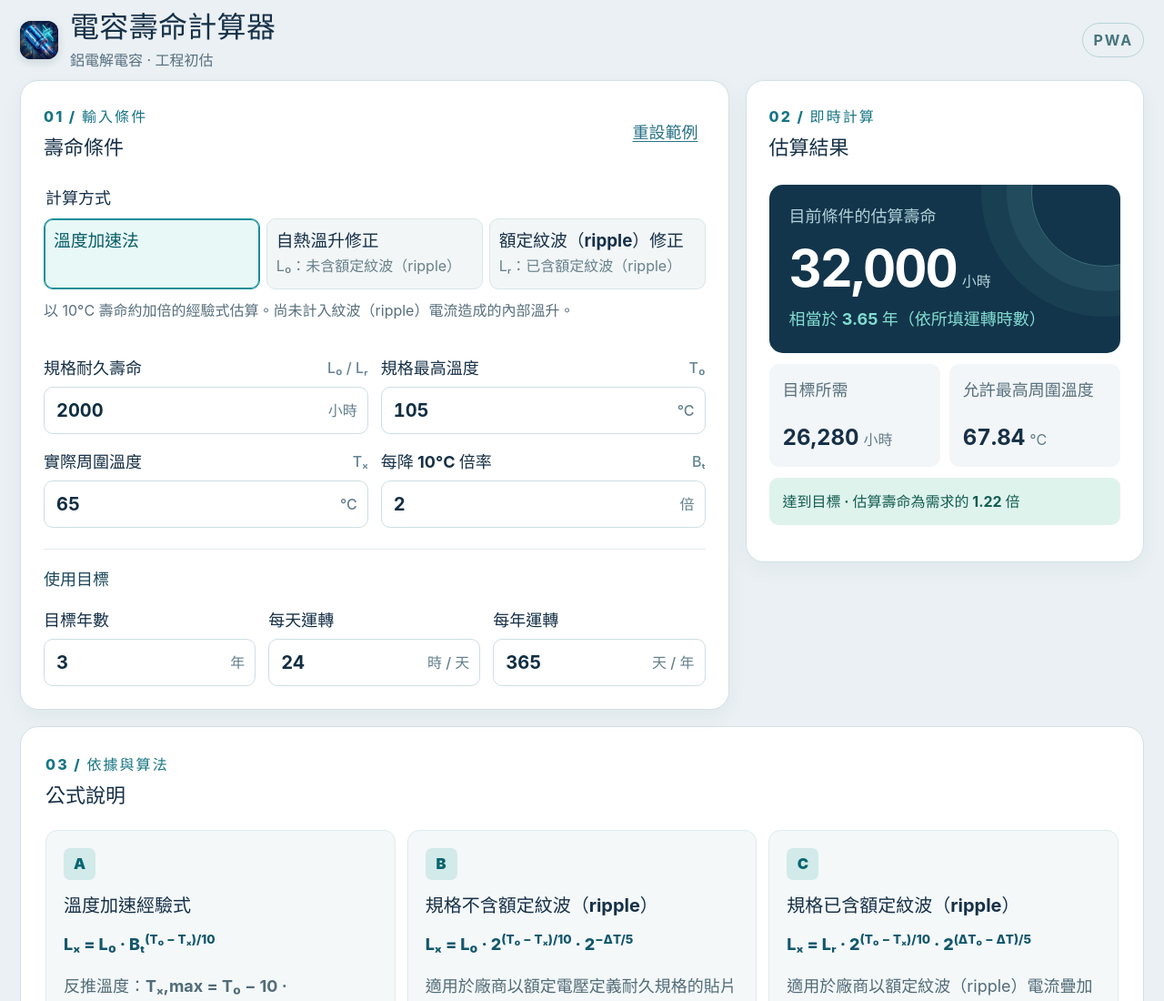
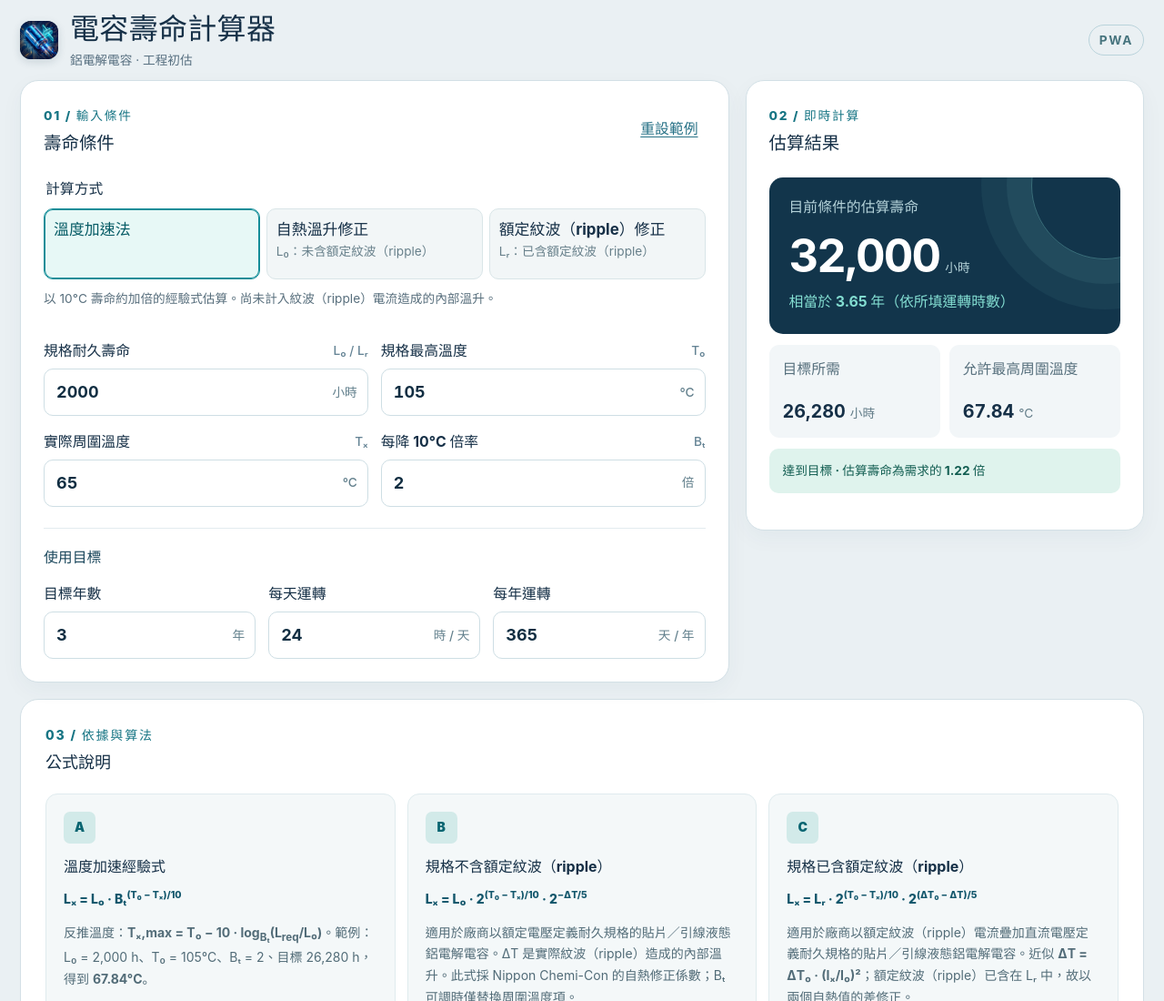
Before and after one commit to pmebruce/capacitor-life, a plain HTML site: page index.html in a window 1280 px wide. Shown: the top 1100 px of the page at 91% size. Drawn offline with Linux system fonts and the light colour scheme.

Commit message:
Use original tools 11/12 typography scale and compact calculation formulas

```diff
--- a/index.html
+++ b/index.html
@@ -12,34 +12,46 @@
   <link rel="apple-touch-icon" sizes="180x180" href="./icon-180.png">
   <link rel="stylesheet" href="./style.css">
   <title>電容壽命計算器</title>
-<style id="toolbox-typography-v1">
-/* Toolbox typography v1: same reading scale across all twelve tools. */
-:root,html{font-size:20px!important;-webkit-text-size-adjust:100%;text-size-adjust:100%}
-body{font-size:18px!important;line-height:1.6}
+<style id="toolbox-typography-v2">
+/* Toolbox typography v2: original tools 11/12 reading scale, compact calculation notes. */
+:root,html{font-size:18px!important;-webkit-text-size-adjust:100%;text-size-adjust:100%}
+body{font-size:15.84px!important;line-height:1.6}
 h1,.brand-title,.brand strong,.brand>span:not(.brand-mark),.app-header h1{font-size:32px!important;line-height:1.3!important}
-h2,.panel-heading,.summary-title,[data-slot="dialog-title"]{font-size:22px!important;line-height:1.45!important}
-h3,.card-title h3{font-size:20px!important;line-height:1.5!important}
-p,li,dl{font-size:18px;line-height:1.7}
-label,legend,.field,.field>span,.field label,.setting-label,.count-field,.full-label,.scope-field,.result-label,.result-label strong,.metric>span,.metrics>div>span,.metric-label,.hero-label,.summary-details dt,.derived-values dt,.input-label{font-size:18px!important;line-height:1.5!important}
-input:not([type="checkbox"]):not([type="radio"]):not([type="range"]):not([type="file"]),select,textarea,[role="combobox"],.app-select,.numeric-input[data-slot="input"]{font-size:20px!important;line-height:1.4!important;min-height:48px}
-button,[role="tab"],.app-button,.app-select-item,.tab,.nav-button,.finder-filter,.open{font-size:18px!important;line-height:1.45!important}
+h2,.panel-heading,.summary-title,[data-slot="dialog-title"]{font-size:19.44px!important;line-height:1.45!important}
+h3,.card-title h3{font-size:16.92px!important;line-height:1.5!important}
+p,li,dl{font-size:15.84px;line-height:1.7}
+label,legend,.field,.field>span,.field label,.setting-label,.count-field,.full-label,.scope-field,.result-label,.result-label strong,.metric>span,.metrics>div>span,.metric-label,.hero-label,.summary-details dt,.derived-values dt,.input-label{font-size:15.84px!important;line-height:1.5!important}
+input:not([type="checkbox"]):not([type="radio"]):not([type="range"]):not([type="file"]),select,textarea,[role="combobox"],.app-select,.numeric-input[data-slot="input"]{font-size:18px!important;line-height:1.4!important;min-height:48px}
+button,[role="tab"],.app-button,.app-select-item,.tab,.nav-button,.finder-filter,.open{font-size:15.84px!important;line-height:1.45!important}
 button:not([role="checkbox"]):not([role="radio"]):not([role="switch"]):not(.remove-button):not(.dialog-close):not(.swap-button):not(.fin-adjust button){min-height:44px}
-small,.unit,.field-unit,.input-unit,.result-unit,.unit-input>b,.input-combo>span,.input-wrap>span,.input-box>span,.field em,.field small,.field-symbol,.brand p,.brand small,.brand-caption,.top-note,.header-tag,.header-note,.offline,.offline-badge,.status-pill,.status,.confidence-pill,.valid-badge,.eyebrow,.section-num,.category,.short-name,.helper,.help,.hint,.field-note,.field-help,.mode-help,.context,.notice,.note,.warning-card,.model-note,.sidebar-note,.settings-hint,.mass-note,.section-caption,.formula-intro,.formula-intro p,.symbol-note,.limitation,.legend,.chart-legend,.chart-note,.fit-stats,.assessment,.verdict,.errors,.error,.inline-error,.form-error,.layer-footnote,.tool-description,.workspace-head p,.intro-description{font-size:16px!important;line-height:1.65!important}
+small,.unit,.field-unit,.input-unit,.result-unit,.unit-input>b,.input-combo>span,.input-wrap>span,.input-box>span,.field em,.field small,.field-symbol,.brand p,.brand small,.brand-caption,.top-note,.header-tag,.header-note,.offline,.offline-badge,.status-pill,.status,.confidence-pill,.valid-badge,.eyebrow,.section-num,.category,.short-name,.helper,.help,.hint,.field-note,.field-help,.mode-help,.context,.notice,.note,.warning-card,.model-note,.sidebar-note,.settings-hint,.mass-note,.section-caption,.formula-intro,.formula-intro p,.symbol-note,.limitation,.legend,.chart-legend,.chart-note,.fit-stats,.assessment,.verdict,.errors,.error,.inline-error,.form-error,.layer-footnote,.tool-description,.workspace-head p,.intro-description{font-size:13.68px!important;line-height:1.65!important}
 .unit-input>b,.input-unit,.field-unit,.unit{font-style:normal}
-.formula,.formula-box,.formula-line,.formula-content,.formula-content code,.accordion-body,.equation,.equation b,.inline-eq,.formula-general,.formula-substitution,.formula-result,.property-readout,.property-readout span,.property-readout code,.method-panel p,.method-notes,.reference p,.details p,.details li,.calculation-notes ul{font-size:18px!important;line-height:1.8!important}
-.hero-value,.capacity-value,.temperature-value,.secondary-result .temperature-value,.big,.hero-result strong,.hero-result output,.hero-result b{font-size:56px!important;line-height:1.15!important;font-variant-numeric:tabular-nums}
-.metric strong,.metric b,.metrics b,.metric-value,.metric-card strong,.result-list strong,.result-list dd,.summary-details dd,.derived-values dd,.engineering-results strong,.drawing-meta dd,.unit-result strong,.stack-summary strong,.result-value{font-size:24px!important;line-height:1.35!important;font-variant-numeric:tabular-nums}
-table,th,td,.part-head,.layers-head,.layer-name strong,.layer-row,.stage-info,.stage-info span,.stage b{font-size:16px!important;line-height:1.6!important}
-.metrics b{overflow-wrap:anywhere}.check{font-size:18px!important}
-summary,[data-slot="accordion-trigger"],.accordion-trigger{font-size:20px!important;line-height:1.55!important}
-footer,.app-footer,.page-footer,.footer-note{font-size:14px!important;line-height:1.65!important}
-.text-xs{font-size:14px!important}.text-sm{font-size:16px!important}.text-base{font-size:18px!important}.text-lg{font-size:20px!important}.text-xl{font-size:22px!important}.text-2xl{font-size:24px!important}.text-3xl{font-size:32px!important}
-@media(max-width:800px){h1,.brand-title,.brand strong,.brand>span:not(.brand-mark),.app-header h1{font-size:28px!important}.hero-value,.capacity-value,.temperature-value,.secondary-result .temperature-value,.big,.hero-result strong,.hero-result output,.hero-result b{font-size:52px!important}.field,.field>span{overflow-wrap:anywhere}button{white-space:normal}}
+.formula,.formula-box,.formula-line,.formula-content,.formula-content code,.accordion-body,.equation,.equation b,.inline-eq,.formula-general,.formula-substitution,.formula-result,.property-readout,.property-readout span,.property-readout code,.method-panel p,.method-notes,.reference p,.details p,.details li,.calculation-notes ul{font-size:15.84px!important;line-height:1.8!important}
+.hero-value,.capacity-value,.temperature-value,.secondary-result .temperature-value,.big,.hero-result strong,.hero-result output,.hero-result b{font-size:50.4px!important;line-height:1.15!important;font-variant-numeric:tabular-nums}
+.metric strong,.metric b,.metrics b,.metric-value,.metric-card strong,.result-list strong,.result-list dd,.summary-details dd,.derived-values dd,.engineering-results strong,.drawing-meta dd,.unit-result strong,.stack-summary strong,.result-value{font-size:19.8px!important;line-height:1.35!important;font-variant-numeric:tabular-nums}
+table,th,td,.part-head,.layers-head,.layer-name strong,.layer-row,.stage-info,.stage-info span,.stage b{font-size:13.68px!important;line-height:1.6!important}
+.metrics b{overflow-wrap:anywhere}.check{font-size:15.84px!important}
+summary,[data-slot="accordion-trigger"],.accordion-trigger{font-size:18px!important;line-height:1.55!important}
+footer,.app-footer,.page-footer,.footer-note{font-size:12.96px!important;line-height:1.65!important}
+.text-xs{font-size:12.96px!important}.text-sm{font-size:13.68px!important}.text-base{font-size:15.84px!important}.text-lg{font-size:18px!important}.text-xl{font-size:19.44px!important}.text-2xl{font-size:19.8px!important}.text-3xl{font-size:32px!important}
+@media(max-width:800px){h1,.brand-title,.brand strong,.brand>span:not(.brand-mark),.app-header h1{font-size:26.64px!important}.hero-value,.capacity-value,.temperature-value,.secondary-result .temperature-value,.big,.hero-result strong,.hero-result output,.hero-result b{font-size:46.8px!important}.field,.field>span{overflow-wrap:anywhere}button{white-space:normal}}
 @media(max-width:480px){.metrics{grid-template-columns:repeat(2,minmax(0,1fr))!important}.metrics>div:last-child:nth-child(odd){grid-column:1/-1}.mode-picker,.process-options{grid-template-columns:1fr!important}.brand{min-width:0}.brand p,.brand small{letter-spacing:.02em!important}.dimension-row{flex-wrap:wrap}.field-grid--two{grid-template-columns:1fr!important}}
 @media(max-width:800px){.topbar,.app-header,.masthead{height:auto!important;min-height:76px;flex-wrap:wrap;row-gap:8px;padding-top:12px;padding-bottom:12px}.topbar .brand,.app-header .brand,.masthead .brand{max-width:100%}}
 
-.hero-result>span:first-child{font-size:18px!important;line-height:1.5!important}.hero-result em,.big .unit{font-size:20px!important}
+.hero-result>span:first-child{font-size:15.84px!important;line-height:1.5!important}.hero-result em,.big .unit{font-size:18px!important}
 
+/* Size the actual numeric element, including nested HX values. */
+.hero-value>strong,.total-pressure>strong{font-size:50.4px!important;line-height:1.25!important}
+.hero-value>span,.hero-result em,.big .unit{font-size:21.6px!important}
+.stream strong,.uncertainty strong,.result-stats dd,.result-breakdown strong,.system-result-breakdown strong{font-size:19.8px!important}
+.hero-value p,.hero-value p b{font-size:15.84px!important;line-height:1.6!important}
+@media(max-width:800px){.hero-value>strong,.total-pressure>strong{font-size:46.8px!important}.hero-value,.big,.capacity-value,.temperature-value,.hero-result strong,.hero-result output,.hero-result b{font-size:46.8px!important}}
+/* Compact formulas, substitutions and calculation explanations. */
+:is(.formula-panel,.formula-reference,.formula-section,.calculation-report,.method-panel,.reference,.reference-card,.details,#formulas,.notes-panel){font-size:14px!important;line-height:1.7!important}
+:is(.formula-panel,.formula-reference,.formula-section,.calculation-report,.method-panel,.reference,.reference-card,.details,#formulas,.notes-panel) :is(p,li,div,span,small,code,b,strong,dt,dd,td,th,a){font-size:14px!important;line-height:1.7!important}
+:is(.formula-panel,.formula-reference,.formula-section,.calculation-report,.method-panel,.reference,.details,#formulas,.notes-panel) :is(h2,.panel-heading,.section-heading,.report-heading){font-size:18px!important;line-height:1.5!important}
+:is(.formula-panel,.formula-reference,.formula-section,.calculation-report,.method-panel,.reference,.details,#formulas,.notes-panel) :is(h3,summary,[data-slot="accordion-trigger"],.accordion-trigger,.step-heading){font-size:16px!important;line-height:1.6!important}
+.formula,.formula-box,.formula-line,.formula-content,.formula-content code,.accordion-body,.equation,.equation b,.inline-eq,.formula-general,.formula-substitution,.formula-result,.property-readout,.property-readout span,.property-readout code,.substitution,.calculation-steps,.calculation-step,.method-notes,.calculation-notes{font-size:14px!important;line-height:1.7!important}
 
 </style></head>
 <body>
--- a/sw.js
+++ b/sw.js
@@ -1,4 +1,4 @@
-const CACHE='capacitor-life-github-v1-type1';
+const CACHE='capacitor-life-github-v1-type2';
 const FILES=['./','./index.html','./style.css','./main.js','./calc.mjs','./manifest.webmanifest','./icon-180.png','./icon-192.png','./icon-512.png'];
 self.addEventListener('install',event=>event.waitUntil(caches.open(CACHE).then(cache=>cache.addAll(FILES)).then(()=>self.skipWaiting())));
 self.addEventListener('activate',event=>event.waitUntil(caches.keys().then(keys=>Promise.all(keys.filter(key=>key.startsWith('capacitor-life-')&&key!==CACHE).map(key=>caches.delete(key)))).then(()=>self.clients.claim())));
```
